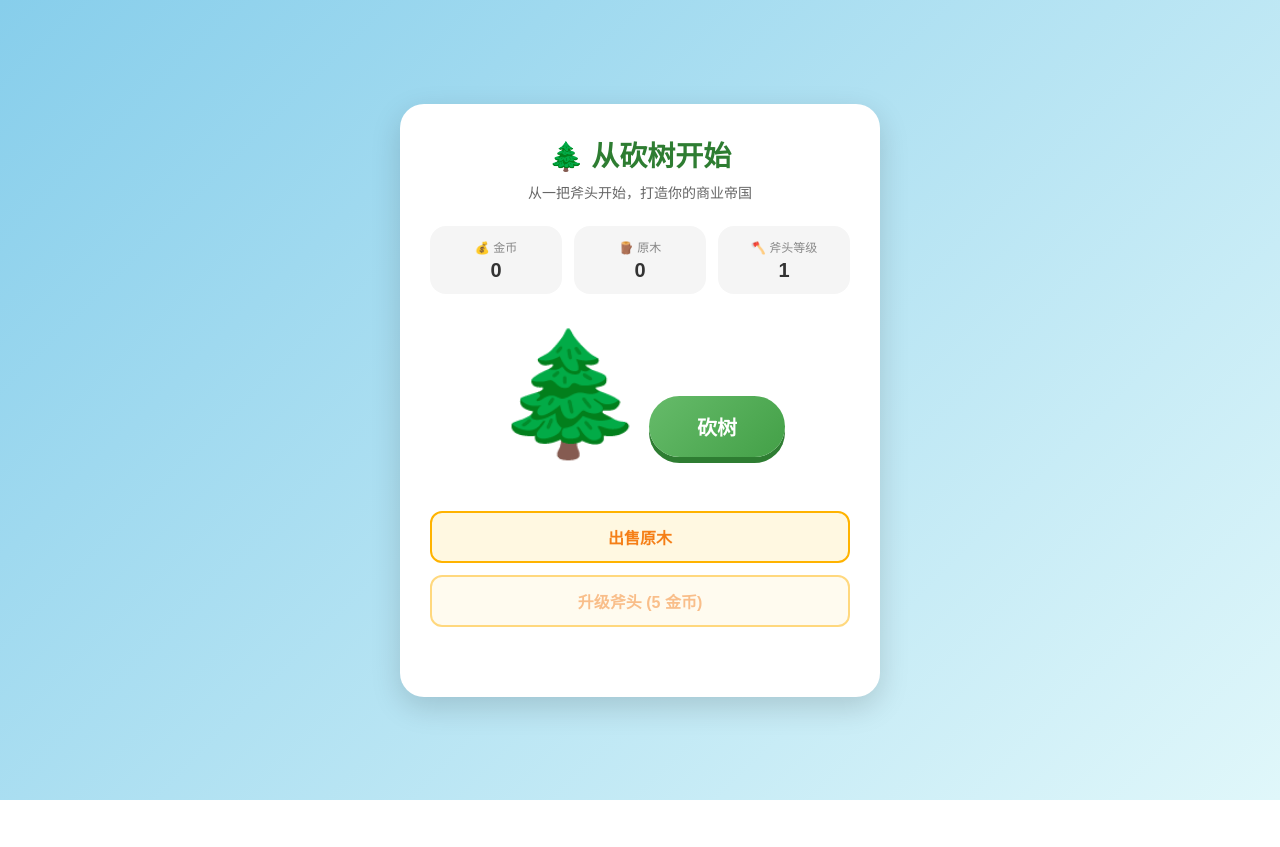
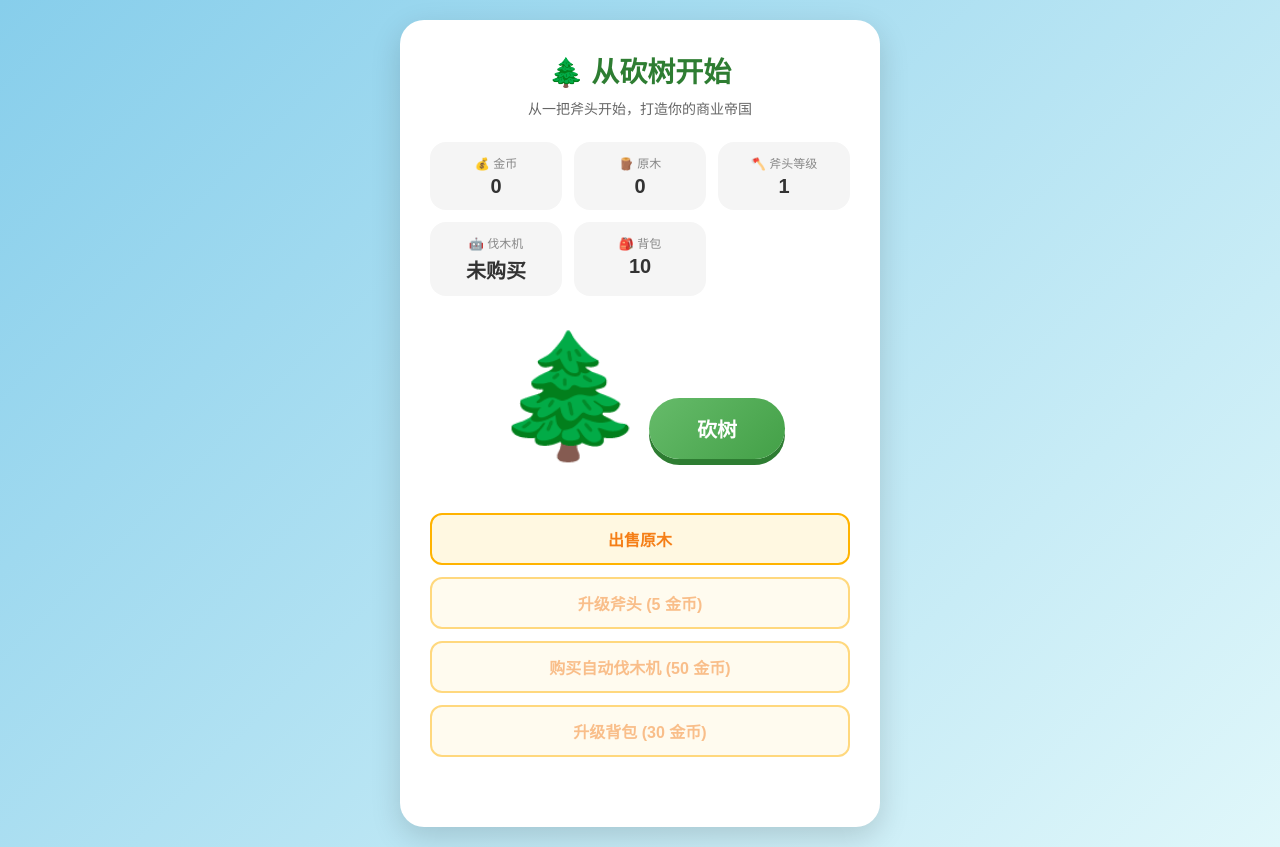
Before and after one commit to moxin178/tree-tycoon, a website with bundled scripts: page index.html in a window 1280 px wide. Before the commit the page ends 800 px from the top, so only its background shows below. Built offline with nearby package versions, Linux system fonts and the light colour scheme.

Commit message:
feat: add lumberjack and backpack UI elements

```diff
--- a/index.html
+++ b/index.html
@@ -26,6 +26,14 @@
         <span class="label">🪓 斧头等级</span>
         <span id="axe-display">1</span>
       </div>
+      <div class="stat">
+        <span class="label">🤖 伐木机</span>
+        <span id="lumberjack-display">未购买</span>
+      </div>
+      <div class="stat">
+        <span class="label">🎒 背包</span>
+        <span id="backpack-display">10</span>
+      </div>
     </section>
 
     <section class="game-area">
@@ -37,7 +45,13 @@
 
     <section class="actions">
       <button id="sell-btn" class="action-btn">出售原木</button>
-      <button id="upgrade-btn" class="action-btn">升级斧头 (<span id="upgrade-cost">10</span> 金币)</button>
+      <button id="upgrade-btn" class="action-btn">升级斧头 (<span id="upgrade-cost">5</span> 金币)</button>
+      <button id="buy-lumberjack-btn" class="action-btn">
+        购买自动伐木机 (<span id="lumberjack-cost">50</span> 金币)
+      </button>
+      <button id="upgrade-backpack-btn" class="action-btn">
+        升级背包 (<span id="backpack-cost">30</span> 金币)
+      </button>
     </section>
 
     <section class="message" id="message"></section>
```
